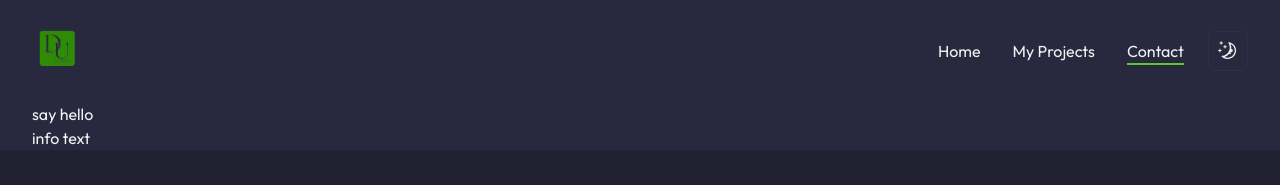
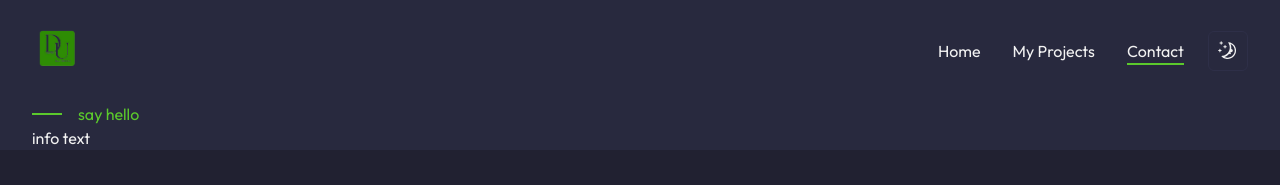
Before and after one commit to DozayMakanaki/chidozie, a Next.js app: page /contact in a window 1280 px wide. Shown: the top 185 px of the page. Built offline with nearby package versions, Linux system fonts and the light colour scheme.

Commit message:
contact2

```diff
--- a/app/contact/page.jsx
+++ b/app/contact/page.jsx
@@ -8,7 +8,7 @@
         {/* text and illustration */}
         <div>
           <div className="flex flex-col justify-center">
-            <div>
+            <div className='flex items-center gap-x-4 text-primary  '>
               <span className=" w-[30px] h-[2px] bg-primary "></span>
               <div>say hello</div>
             </div>
```
